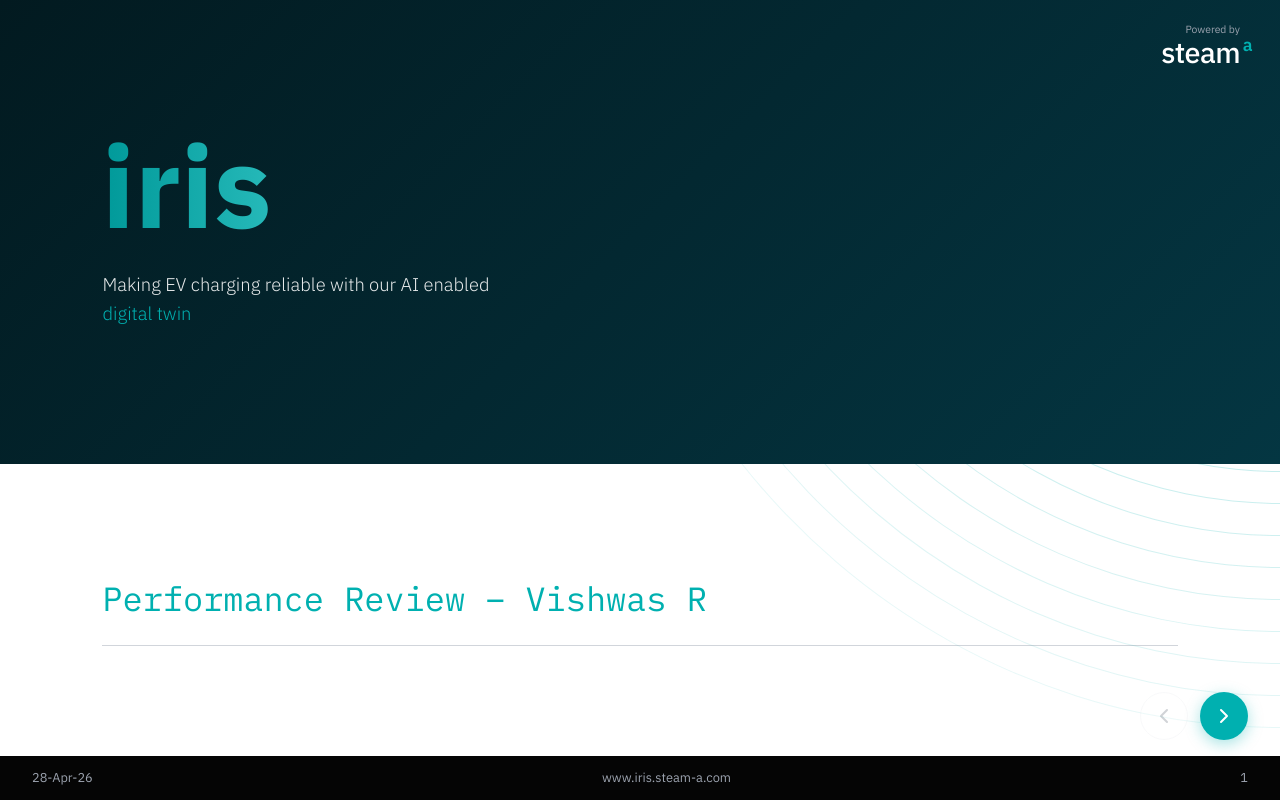
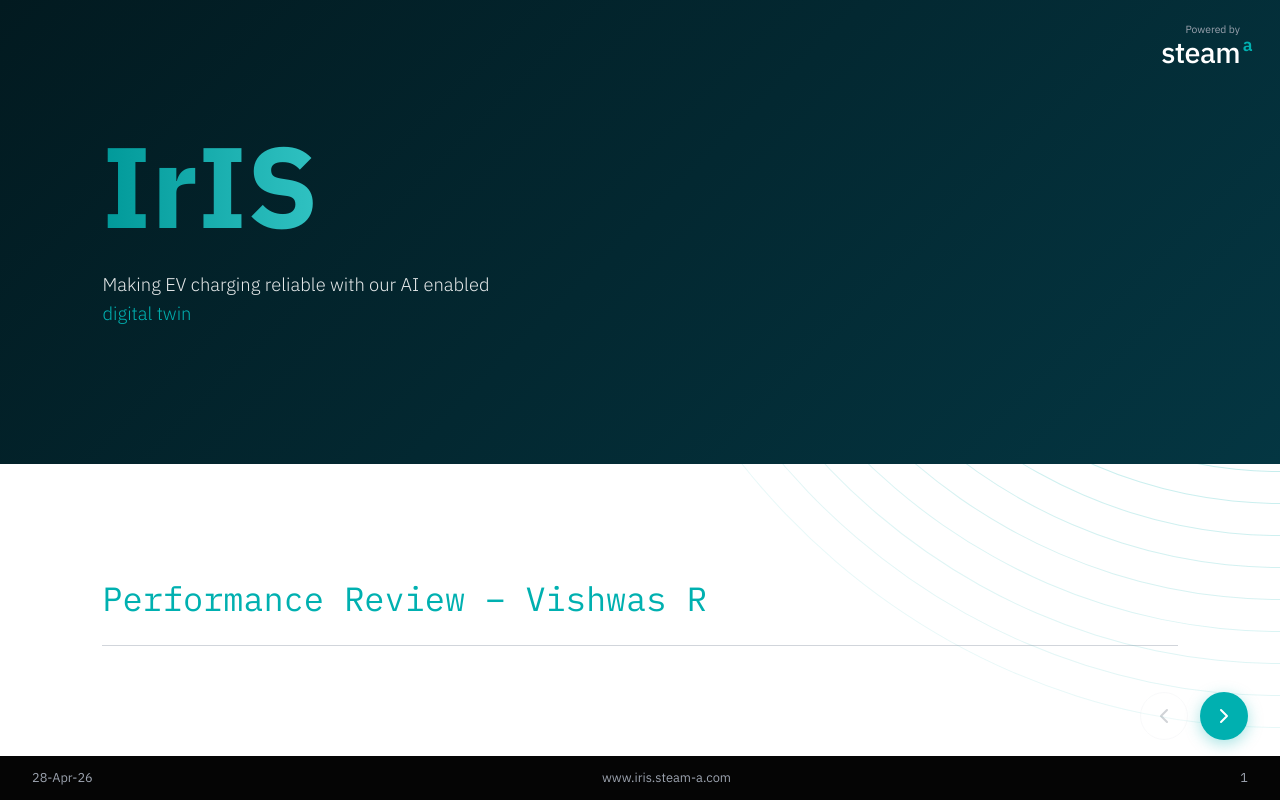
Before and after one commit to vishwasramesh17/Appraisal-content, a React (Vite) app: page / in a window 1280 px wide. Built offline with nearby package versions, Linux system fonts and the light colour scheme.

Commit message:
Change logo text to IrIS (capital I's)

```diff
--- a/src/App.jsx
+++ b/src/App.jsx
@@ -51,7 +51,7 @@
                 <stop offset="100%" stopColor="#40CFCF" />
               </linearGradient>
             </defs>
-            <text fill="url(#irisGrad)" fontFamily="'IBM Plex Sans', sans-serif" fontWeight="700" fontSize="52" x="0" y="42">iris</text>
+            <text fill="url(#irisGrad)" fontFamily="'IBM Plex Sans', sans-serif" fontWeight="700" fontSize="52" x="0" y="42">IrIS</text>
           </svg>
         </motion.div>
         <motion.p
```
